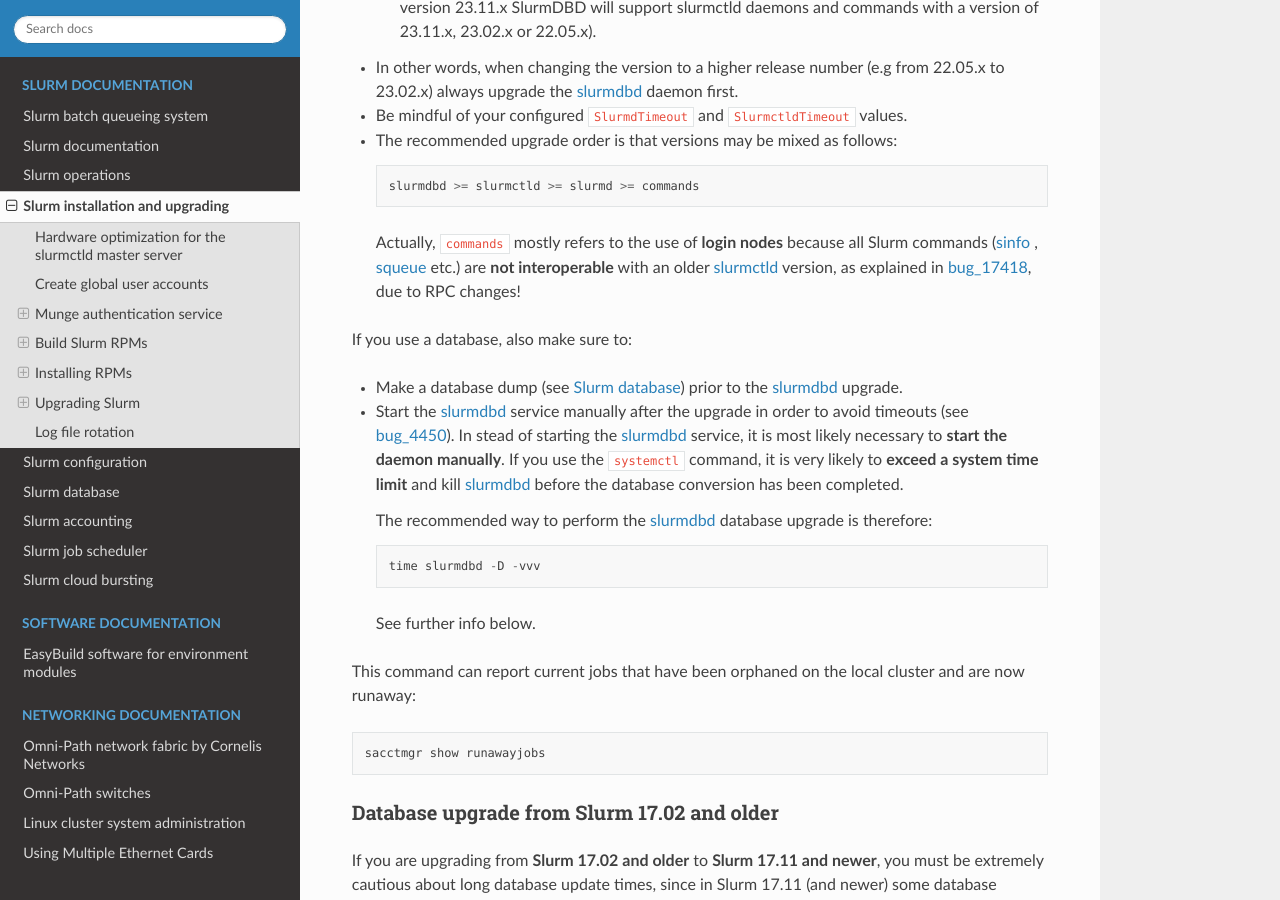
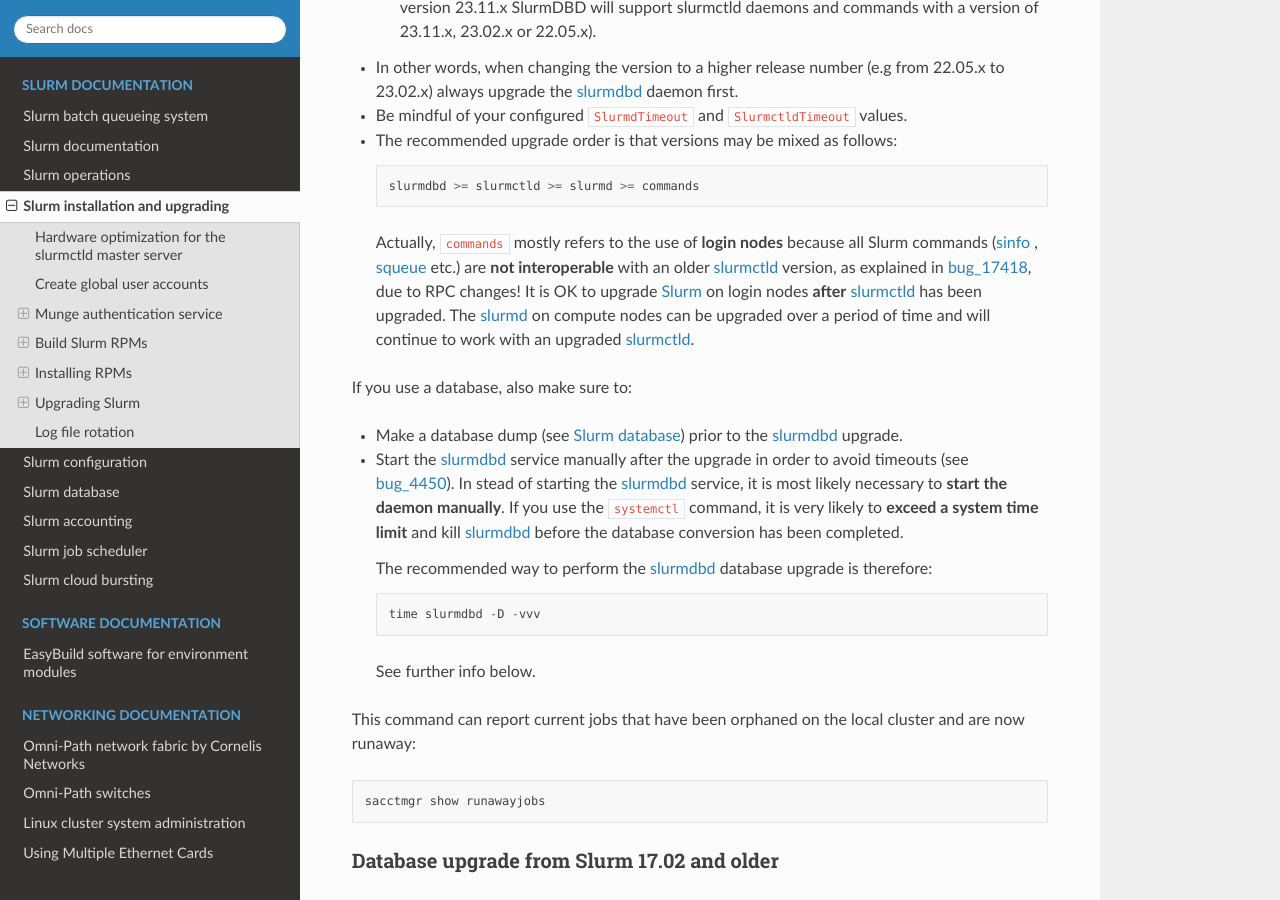
Before and after one commit to OleHolmNielsen/Niflheim_system, a Sphinx documentation site: the page built from docs/Slurm_installation.rst, in a window 1280 px wide and 900 px high, scrolled down 11943 px. Built offline with Sphinx 7.4.7 and the Read the Docs theme 2.0.0, drawn with Linux system fonts in a browser that asks for light colours.

Commit message:
Comments on upgrading

```diff
--- a/docs/Slurm_installation.rst
+++ b/docs/Slurm_installation.rst
@@ -515,6 +515,8 @@ Pay attention to these statements:
 
   Actually, ``commands`` mostly refers to the use of **login nodes** because all Slurm commands (sinfo_ , squeue_ etc.)
   are **not interoperable** with an older slurmctld_ version, as explained in bug_17418_, due to RPC changes!
+  It is OK to upgrade Slurm_ on login nodes **after** slurmctld_ has been upgraded.
+  The slurmd_ on compute nodes can be upgraded over a period of time and will continue to work with an upgraded slurmctld_.
 
 If you use a database, also make sure to:
 
```
